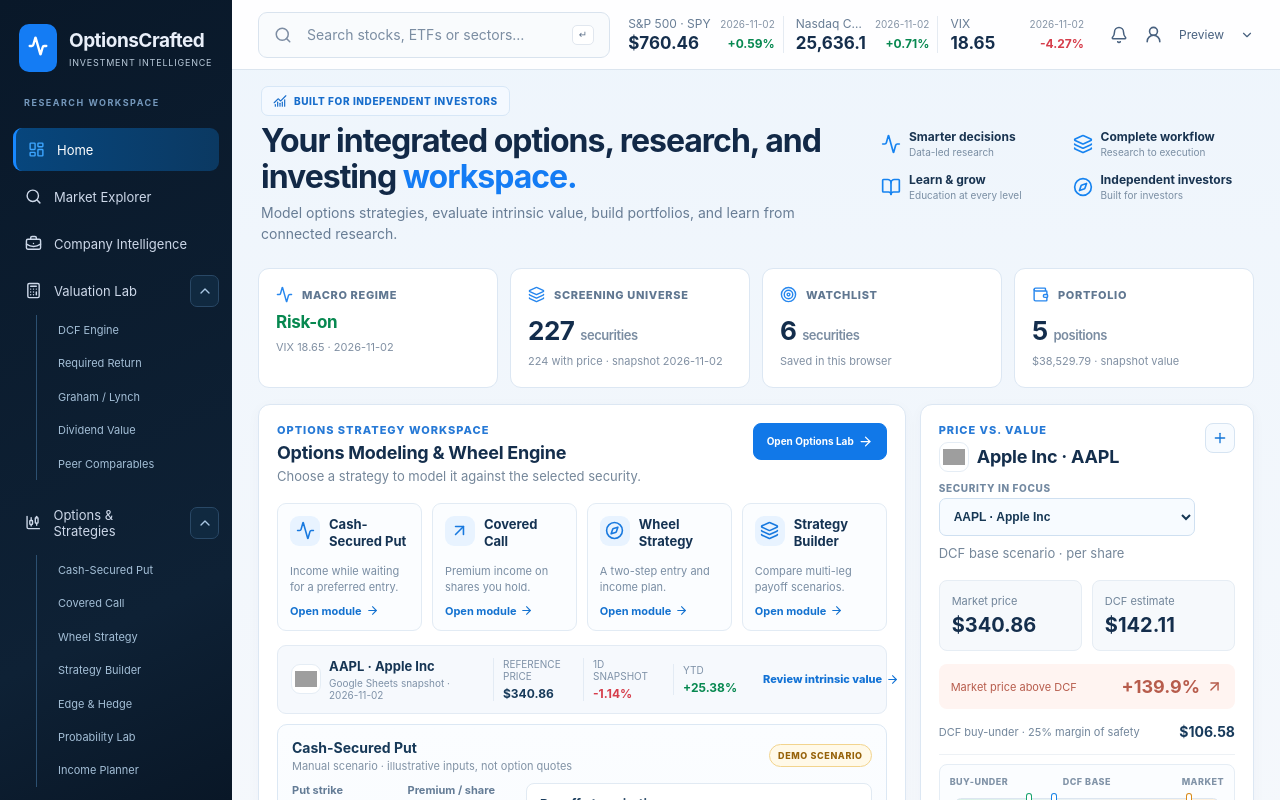
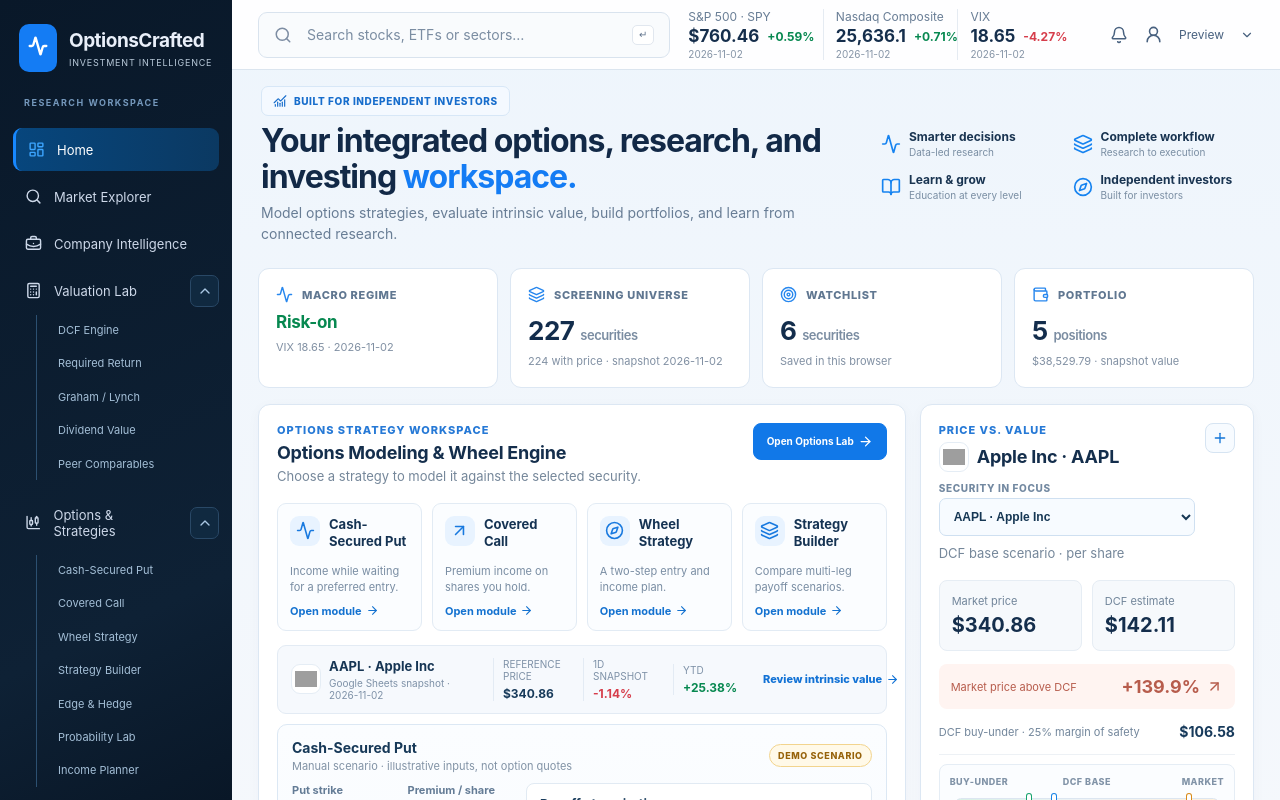
Before and after one commit to piergiorgiorocchini-maker/optioncrafted-tools-demo, a React (Vite) app in the folder platform-app/: page / in a window 1280 px wide. Shown: the top 800 px of the page. Built offline with nearby package versions, Linux system fonts and the light colour scheme; grey boxes are pictures that could not be loaded.

Commit message:
style: align desktop market returns with prices

```diff
--- a/platform-app/src/components/home-dashboard.css
+++ b/platform-app/src/components/home-dashboard.css
@@ -512,3 +512,13 @@ main{min-width:0;overflow-x:clip}
  .home-learning-grid{grid-template-columns:1fr}
  .home-watch-table{min-width:590px}
 }
+
+
+/* Desktop market tape: keep each index return next to its quoted price. */
+@media(min-width:1181px){
+ .home-shell .terminal-market-tape .home-market-quote{grid-template-columns:max-content max-content;justify-content:start;gap:2px 8px}
+ .home-shell .terminal-market-tape .home-market-quote span{grid-column:1/-1;grid-row:1;max-width:100%}
+ .home-shell .terminal-market-tape .home-market-quote strong{grid-column:1;grid-row:2}
+ .home-shell .terminal-market-tape .home-market-quote b{grid-column:2;grid-row:2;justify-self:start;text-align:left}
+ .home-shell .terminal-market-tape .home-market-quote small{grid-column:1/-1;grid-row:3;justify-self:start;text-align:left}
+}
```
